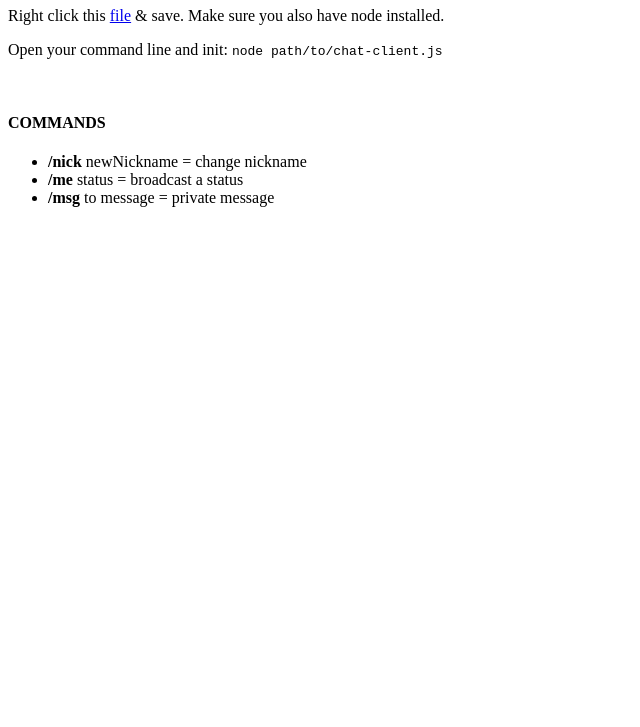
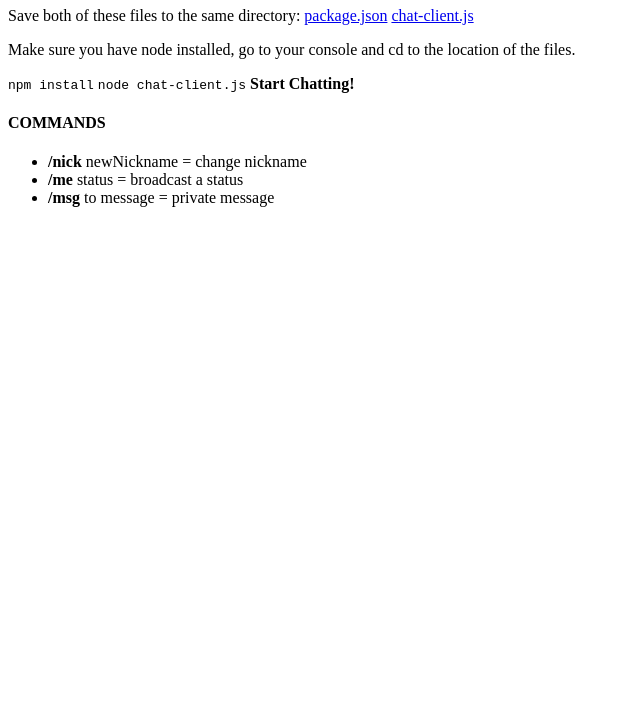
Before and after one commit to joshmu/old-readline-chat, a website: page index.html in a window 1280 px wide. Shown: the part 73-800 px from the top of the page, without its empty margins (0-640 px from the left). Drawn offline with Linux system fonts and the light colour scheme.

Commit message:
updated to include package.json download

```diff
--- a/index.html
+++ b/index.html
@@ -2,15 +2,14 @@
 <html>
 <head>
 	<title>Command Line Chat with NodeJS</title>
-	<!--<script src="/socket.io/socket.io.js"></script>-->
-	<!--<script>-->
-		<!--var socket = io();-->
-	<!--</script>-->
 </head>
 <body>
 	<h1>Command Line Chat with NodeJS</h1>
-	<p>Right click this <a href="chat-client.js">file</a> & save.  Make sure you also have node installed.</p>
-	<p>Open your command line and init: <code>node path/to/chat-client.js</code></p>
+	<p>Save both of these files to the same directory: <a href="package.json">package.json</a> <a href="chat-client.js">chat-client.js</a></p>
+	<p>Make sure you have node installed, go to your console and cd to the location of the files.</p>
+	<code>npm install</code>
+	<code>node chat-client.js</code>
+	<strong>Start Chatting!</strong>
 	<br/>
 	<h4>COMMANDS</h4>
 	<ul>
```
